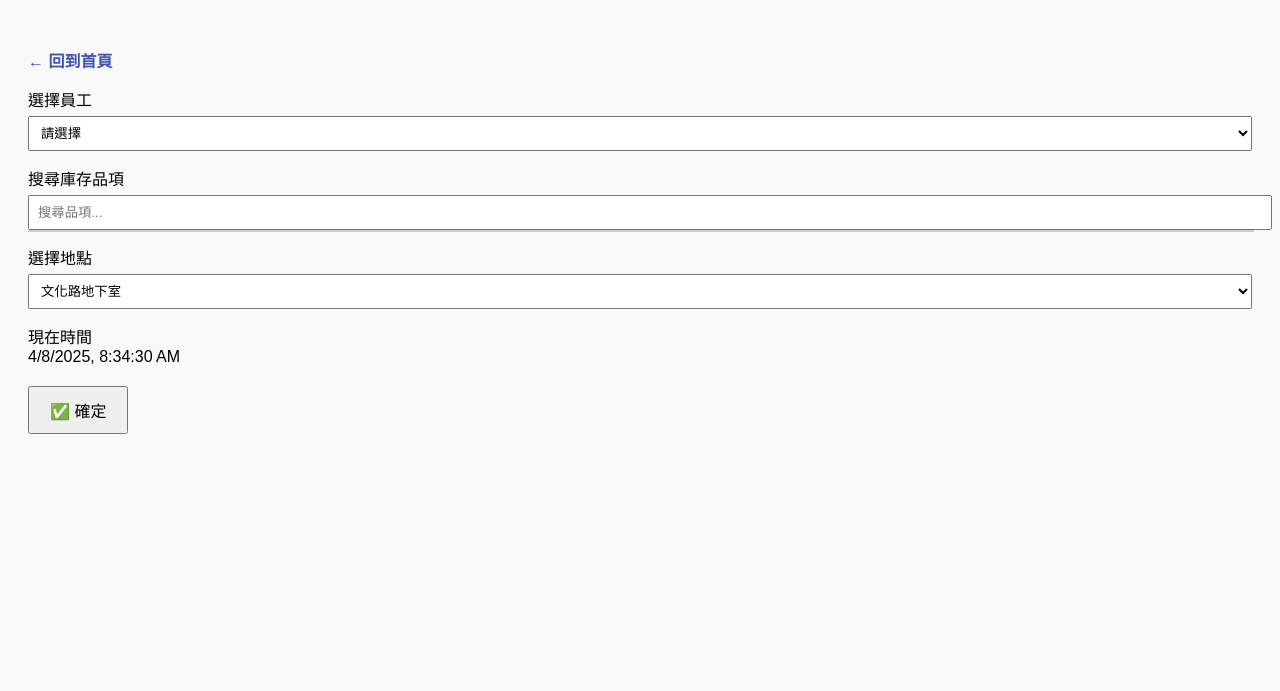
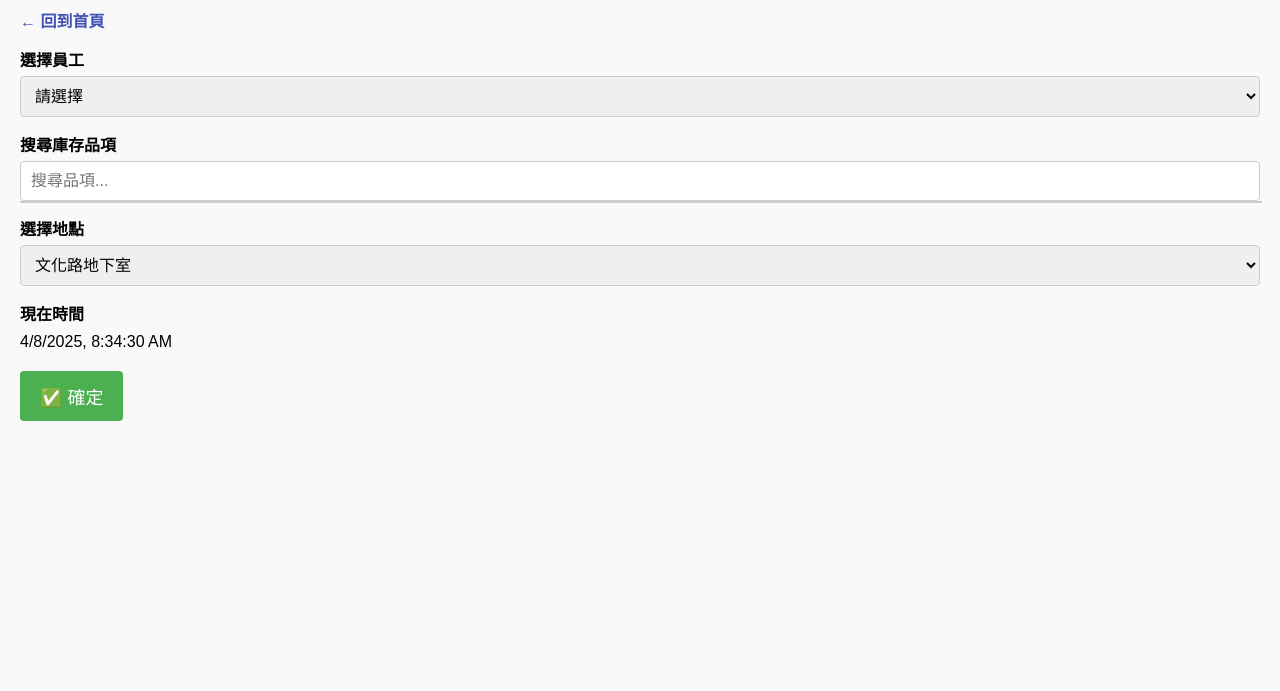
Before and after one commit to Linsaipo/inventory, a plain HTML site: page form.html in a window 1280 px wide. Shown: the part 109-800 px from the top of the page. Drawn offline with Linux system fonts and the light colour scheme; no server answers.

Commit message:
Add files via upload

```diff
--- a/form.html
+++ b/form.html
@@ -2,21 +2,43 @@
 <html lang="zh-Hant">
 <head>
   <meta charset="UTF-8">
+  <meta name="viewport" content="width=device-width, initial-scale=1.0">
   <title>庫存領取登記表</title>
   <style>
-    body { font-family: sans-serif; padding: 20px; background-color: #f9f9f9; }
-    label { display: block; margin-top: 15px; }
-    select, input[type="text"] { width: 100%; padding: 8px; margin-top: 5px; }
-    ul { list-style: none; padding: 0; margin: 0; border: 1px solid #ccc; max-height: 150px; overflow-y: auto; background: white; position: absolute; width: 100%; z-index: 10; }
-    li { padding: 8px; border-bottom: 1px solid #eee; cursor: pointer; }
+    body { font-family: sans-serif; padding: 20px; background-color: #f9f9f9; margin: 0; }
+    label { display: block; margin-top: 15px; font-weight: bold; }
+    select, input[type="text"] {
+      width: 100%; padding: 10px; margin-top: 5px; font-size: 16px;
+      box-sizing: border-box; border: 1px solid #ccc; border-radius: 4px;
+    }
+    ul {
+      list-style: none; padding: 0; margin: 0; border: 1px solid #ccc;
+      max-height: 200px; overflow-y: auto; background: white;
+      position: absolute; width: 100%; z-index: 10;
+    }
+    li {
+      padding: 10px; border-bottom: 1px solid #eee; cursor: pointer;
+    }
     li:hover { background-color: #f0f0f0; }
-    button { margin-top: 20px; padding: 10px 20px; font-size: 16px; }
+    button {
+      margin-top: 20px; padding: 12px 20px; font-size: 18px; border: none;
+      background-color: #4CAF50; color: white; border-radius: 4px; cursor: pointer;
+    }
+    button:hover { background-color: #45a049; }
     .search-container { position: relative; }
-    .back-button { margin-top: 40px; display: inline-block; text-decoration: none; color: #3f51b5; font-weight: bold; }
+    .back-button {
+      margin-top: 30px; display: inline-block; text-decoration: none;
+      color: #3f51b5; font-weight: bold; font-size: 16px;
+    }
+    @media (max-width: 600px) {
+      body { padding: 15px; }
+      button { font-size: 16px; padding: 10px; }
+      .back-button { font-size: 14px; }
+    }
   </style>
 </head>
 <body>
-  <h1>📋 領取紀錄登記表</h1>
+  <h1 style="font-size: 24px">📋 領取紀錄登記表</h1>
   <a class="back-button" href="index.html">← 回到首頁</a>
 
   <label>選擇員工</label>
@@ -54,7 +76,7 @@
   </select>
 
   <label>現在時間</label>
-  <div id="nowTime"></div>
+  <div id="nowTime" style="margin-top: 8px; font-size: 16px;"></div>
 
   <button onclick="submitForm()">✅ 確定</button>
 
```
